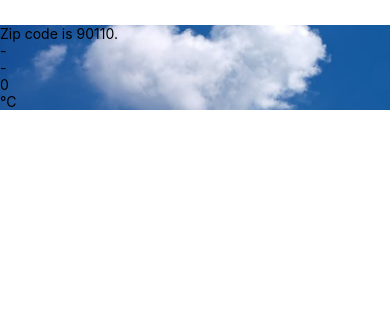
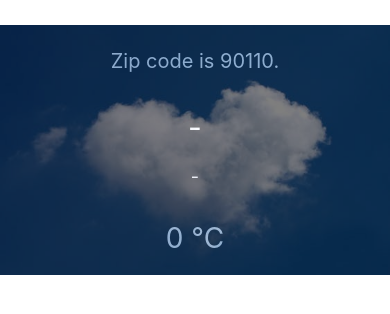
Before and after one commit to gitihm/rn, a React Native app: screen / in a window 390 px wide. Shown: the top 314 px of the page. Built offline with nearby package versions, Linux system fonts and the light colour scheme.

Commit message:
CHECK POINT #3

```diff
--- a/components/Forecast.js
+++ b/components/Forecast.js
@@ -1,14 +1,25 @@
 import React from 'react';
-import {Text, View } from 'react-native';
+import {Text, View ,StyleSheet} from 'react-native';
+import { black } from 'ansi-colors';
 export default class Forecast extends React.Component {
     render() {
         return (
-            <View>
-                <Text>{this.props.main}</Text>
-                <Text>{this.props.description}</Text>
-                <Text>{this.props.temp}</Text>
-                <Text>°C</Text>
+
+            <View style={{flex:1,flexDirection: 'column',alignItems:'center'}}>
+                <View style={{alignSelf:'stretch',height:250,backgroundColor:'black',opacity:.5}}>
+                    <Text style= {styles.text1}>{"\n"}Zip code is {this.props.zipcode}.</Text>
+                    <Text style= {styles.text2}>{"\n"}{this.props.main}</Text>
+                    <Text style= {styles.text3}>{"\n"}{this.props.description}</Text>
+                    <Text style= {styles.text4}>{"\n"}{this.props.temp} °C</Text>
+                </View>
+
             </View>
         );
     }
 }
+const styles = StyleSheet.create({
+    text1: {textAlign: 'center' , fontSize: 20 , color:'white'},
+    text2: {textAlign: 'center' , fontSize: 30 , color:'white'},
+    text3: {textAlign: 'center' , fontSize: 18 , color:'white'},
+    text4: {textAlign: 'center' , fontSize: 28 , color:'white'},
+  });
--- a/components/Weather.js
+++ b/components/Weather.js
@@ -7,7 +7,7 @@ export default class Weather extends React.Component {
       super(props);
       this.state = {
         forecast: {
-          main: '-', description: '-', temp: 0
+          zipcode: this.props.zipCode ,main: '-', description: '-', temp: 0
         }
       }
     }
@@ -16,7 +16,7 @@ export default class Weather extends React.Component {
       return (
         <View style={styles.container}>
           <ImageBackground source={require('./bg.jpeg')} style={styles.backdrop}>
-            <Text>Zip code is {this.props.zipCode}.</Text>
+
             <Forecast {...this.state.forecast} />
           </ImageBackground>
         </View>
```
